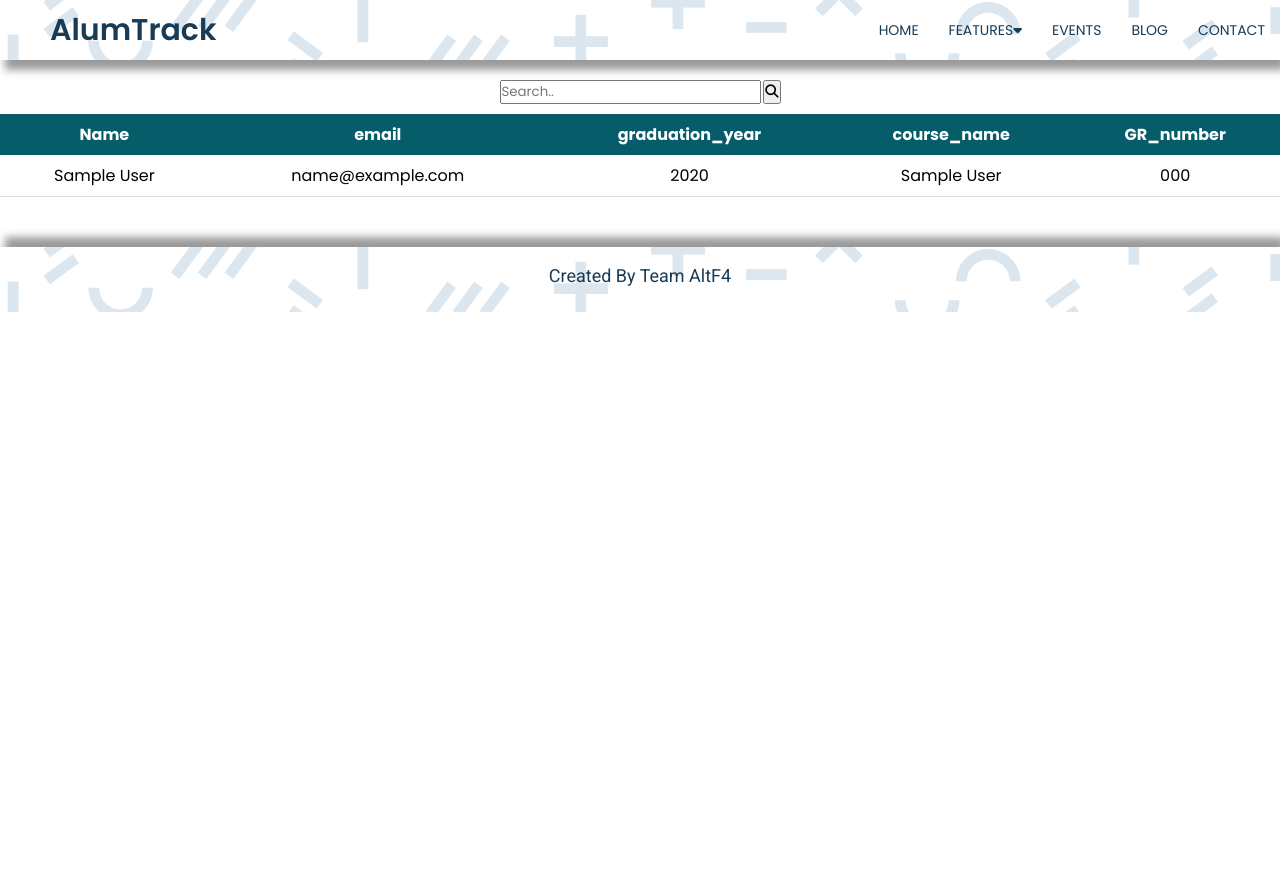
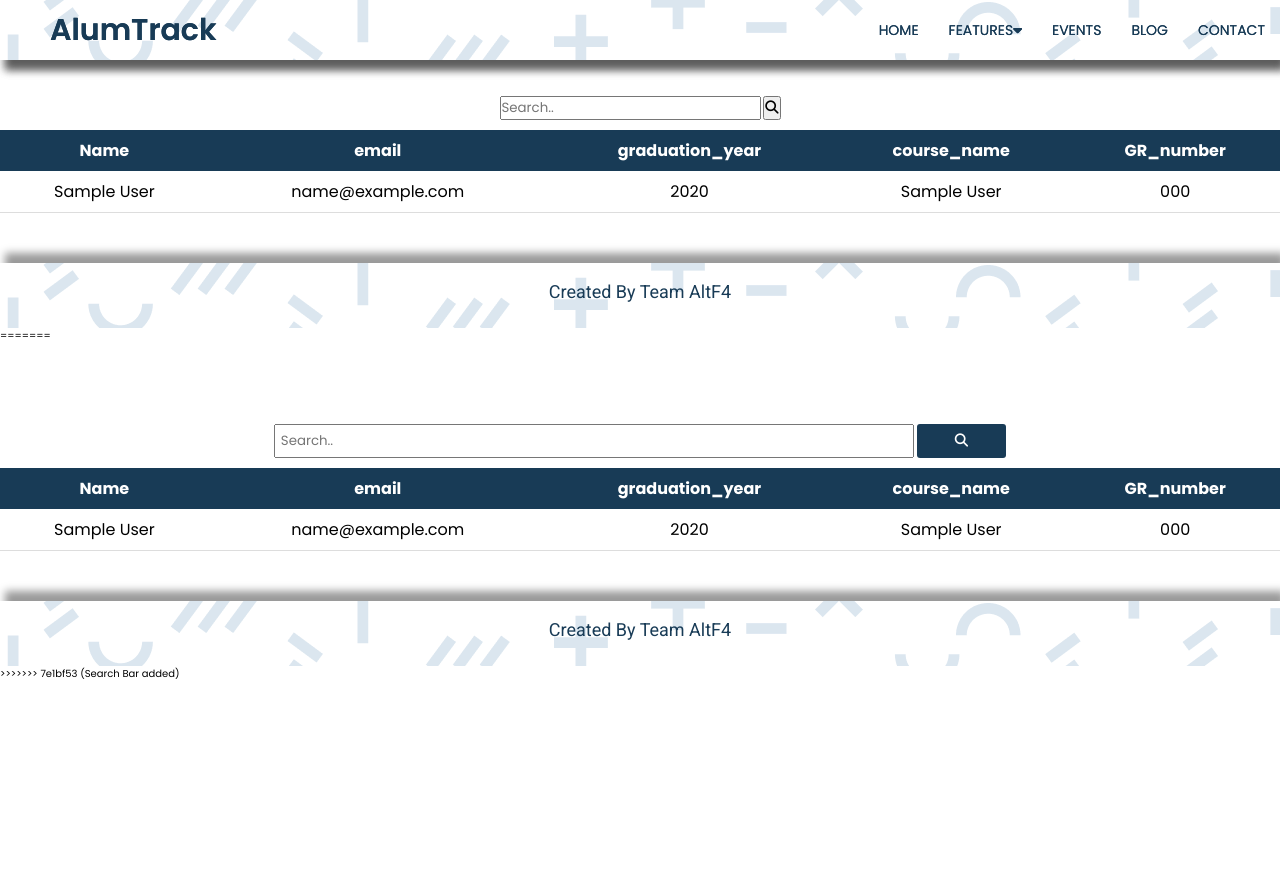
Before and after one commit to Overwatch0812/AlumTrack, a Django app: page /home/findalumni in a window 1280 px wide; the page is wider, and only the part inside the window is pictured. After the commit the page ends 679 px from the top of that part, so only its background shows below. Run offline with Django 4.2, Linux system fonts and the light colour scheme; a user stored in the database is signed in; tables that the repository leaves empty hold one stand-in row (values such as "Sample post"); some libraries are stand-ins or nearby versions.

Commit message:
Search Bar Added

```diff
--- a/templates/display.html
+++ b/templates/display.html
@@ -1,5 +1,6 @@
 <!DOCTYPE html>
 <html lang="en">
+<<<<<<< HEAD
 
 <head>
     <meta charset="UTF-8">
@@ -134,3 +135,178 @@
 </body>
 
 </html>
+=======
+	<head>
+		<meta charset="UTF-8" />
+		<meta http-equiv="X-UA-Compatible" content="IE=edge" />
+		<meta name="viewport" content="width=device-width, initial-scale=1.0" />
+		<link rel="stylesheet" href="/static/css/findalumni.css" />
+		<script
+			src="https://kit.fontawesome.com/ec7268a24d.js"
+			crossorigin="anonymous"
+		></script>
+		<title>findalumni</title>
+
+		<style>
+			.pic {
+				border-radius: 100%;
+				height: 50px;
+			}
+			.nigga1 {
+				margin-top: 80px;
+			}
+
+			.nigga2 {
+				margin-top: 10px;
+				overflow-x: auto;
+			}
+
+			table {
+				border-collapse: collapse;
+				width: 100%;
+				font-size: 16px;
+			}
+
+			th {
+				padding: 8px;
+				background-color: #183b56;
+				color: white;
+			}
+
+			td {
+				padding: 8px;
+				border-bottom: 1px solid #ddd;
+				text-align: center;
+			}
+
+			tr:hover {
+				background-color: rgb(148, 217, 229);
+			}
+
+			.inputBar {
+				width: 50%;
+				padding: 5px;
+			}
+
+			.searchButton {
+				background-color: #183b56;
+				color: white;
+				padding: 7px;
+				border: none;
+				cursor: pointer;
+				width: 7%;
+				border-radius: 3px;
+			}
+
+			.searchButton:hover {
+				background-color: #183b56;
+				color: white;
+				padding: 5px;
+				border: none;
+				cursor: pointer;
+				width: 5%;
+				opacity: 0.8;
+			}
+		</style>
+	</head>
+
+	<body>
+		<header>
+			<div class="container1">
+				<nav class="finalnavbar">
+					<div class="menu-icons">
+						<i class="fas fa-bars"></i>
+						<i class="fas fa-times"></i>
+					</div>
+					<a href="/home" class="logo">AlumTrack</a>
+					<ul class="nav-list">
+						<li>
+							<a href="/home">Home</a>
+						</li>
+						<li>
+							<a href="#"
+								>Features<i class="fas fa-caret-down"></i
+							></a>
+							<ul class="sub-menu">
+								<li>
+									<a href="#"
+										>Stay connected
+										<i class="fas fa-caret-down"></i
+									></a>
+									<ul class="sub-menu">
+										<li>
+											<a href="#">update your info</a>
+										</li>
+										<li>
+											<a href="#">send your news</a>
+										</li>
+									</ul>
+								</li>
+								<li>
+									<a href="blog">Alumninews</a>
+								</li>
+							</ul>
+						</li>
+						<li>
+							<a href="events">Events</a>
+						</li>
+
+						<li>
+							<a href="blog">Blog</a>
+						</li>
+						<li>
+							<a href="contact">Contact</a>
+						</li>
+					</ul>
+				</nav>
+			</div>
+		</header>
+
+		<center>
+			<form method="POST" action="searchalumni" class="nigga1">
+				{%csrf_token%}
+				<input
+					type="text"
+					placeholder="Search.."
+					autocomplete="off"
+					name="search"
+					class="inputBar"
+				/>
+				<button type="submit" class="searchButton">
+					<i class="fa fa-search"></i>
+				</button>
+			</form>
+		</center>
+
+		<div class="nigga2">
+			<table>
+				<th>Name</th>
+				<th>email</th>
+				<th>graduation_year</th>
+				<th>course_name</th>
+				<th>GR_number</th>
+				{%for i in user%}
+
+				<tr>
+					<td>
+						<a
+							href="{% url 'userdetail' i.id %}"
+							style="cursor: pointer; color: black"
+							>{{i.name}}</a
+						>
+					</td>
+					<td>{{i.email}}</td>
+					<td>{{i.graduation_year}}</td>
+					<td>{{i.course_name}}</td>
+					<td>{{i.GR_number}}</td>
+				</tr>
+
+				{% endfor %}
+			</table>
+		</div>
+		<footer>
+			<p class="footer-text">Created By Team AltF4</p>
+		</footer>
+	</body>
+</html>
+>>>>>>> 7e1bf53 (Search Bar added)
```
